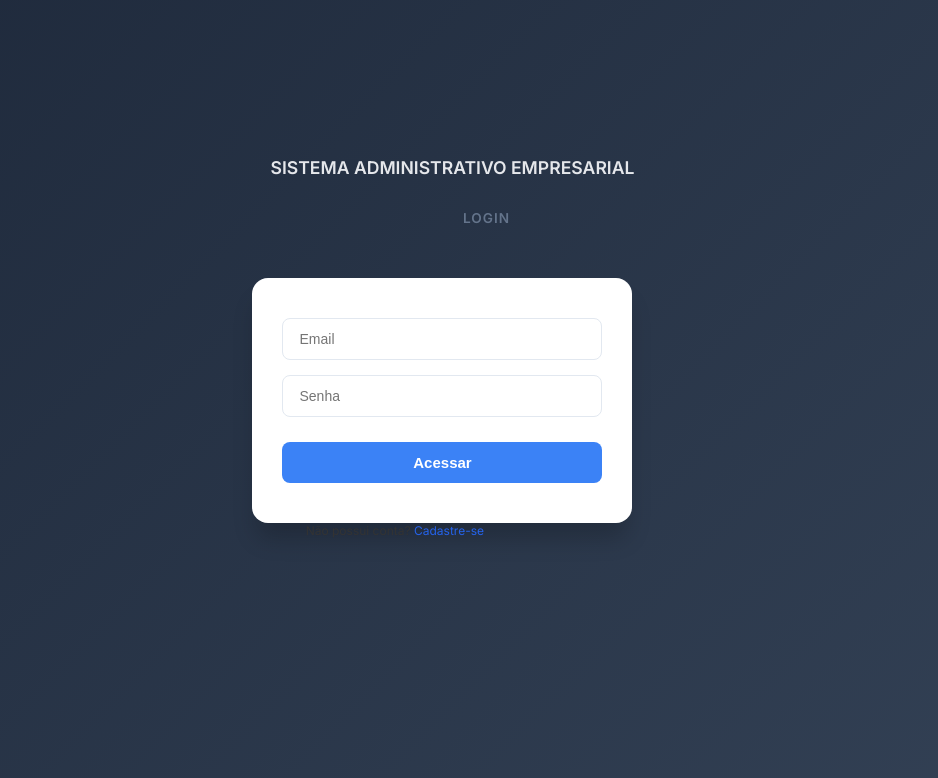
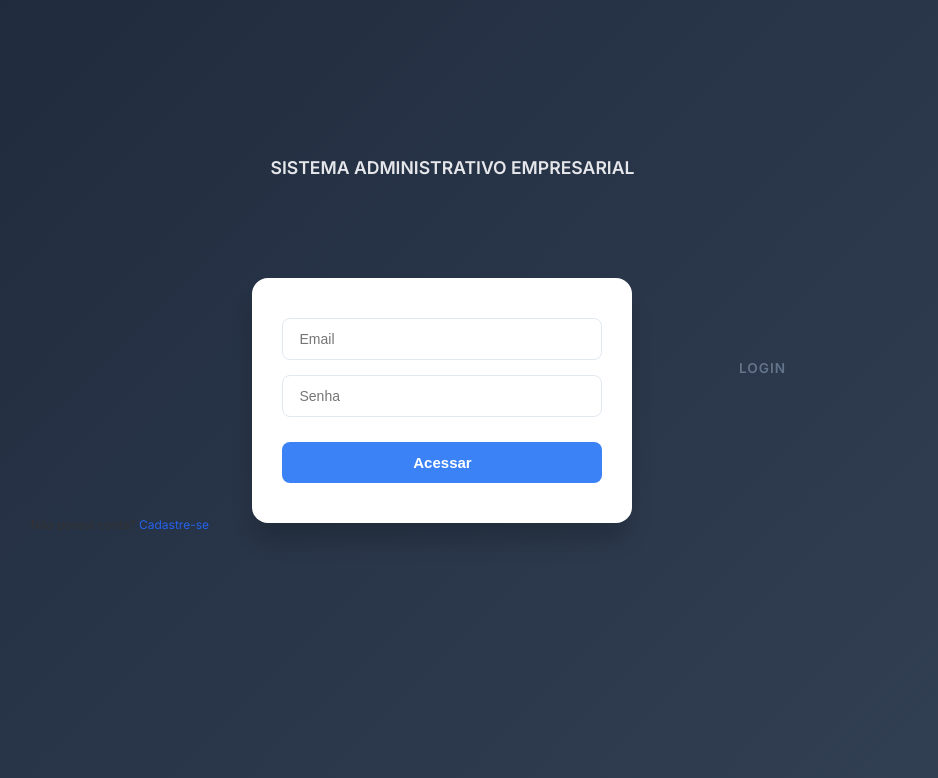
Before and after one commit to antoinjose/trabalho_pw, a PHP site: page / in a window 1280 px wide. Shown: the top 778 px of the page, without its empty margins (206-1144 px from the left). Run offline with PHP 8.4, Linux system fonts and the light colour scheme.

Commit message:
deixando responsivo

```diff
--- a/index.php
+++ b/index.php
@@ -1,4 +1,40 @@
+<?php
+session_start();
 
+
+if($_SERVER['REQUEST_METHOD'] === 'POST') {
+
+    $email = $_POST['email'];
+    $senha = $_POST['senha'];
+
+
+    if(empty($email) || empty($senha)) {
+        echo "<h4>Por favor, preencha os campos obrigatórios</h4>";
+    } else {
+        include ('conexao.php');
+
+        $stmt = $conn->prepare("SELECT * FROM dadossae WHERE email = :email LIMIT 1");
+        $stmt->bindValue(':email', $email);
+        $stmt->execute();
+
+        $usuario = $stmt->fetch();
+
+        if($usuario && password_verify($senha, $usuario['senha'])) {
+
+            $_SESSION['usuario_id']    = $usuario['id'];
+            $_SESSION['usuario_email']  = $usuario['email'];
+            $_SESSION['usuario_senha'] = $usuario['senha'];
+
+            header('Location: restrito.php');
+            exit();
+
+        } else {
+            echo '<h4 class="invalido">E-mail ou senha inválidos. Tente novamente.</h4>';
+        }
+    }
+}
+
+?>
 
 <!DOCTYPE html>
 <html lang="pt-br">
@@ -77,6 +113,25 @@
             z-index: 99;
         }
 
+        @media (max-width: 1920px) {
+            h3 {
+            position: absolute;
+            top: 360px;
+            left: 945px;
+            font-size: 0.85rem;
+            color: #64748b;
+            margin: 0 0 25px 0;
+            text-transform: uppercase;
+            letter-spacing: 1px;
+            z-index: 99;
+        }
+            p {
+            margin-right: 275px;
+            top: 245px;
+            font-size: 12px;
+            z-index: 99;
+        }
+}
         input {
             width: 100%;
             padding: 12px 16px;
@@ -129,6 +184,7 @@
             color: #2563eb;
         }
 
+
     </style>
 </head>
 <body>
@@ -141,41 +197,4 @@
     </form>
     <p>Não possui conta? <a href="cadastrar.php">Cadastre-se</a></p>
 </body>
-<?php
-session_start();
-
-
-if($_SERVER['REQUEST_METHOD'] === 'POST') {
-
-    $email = $_POST['email'];
-    $senha = $_POST['senha'];
-
-
-    if(empty($email) || empty($senha)) {
-        echo "<h4>Por favor, preencha os campos obrigatórios</h4>";
-    } else {
-        include ('conexao.php');
-
-        $stmt = $conn->prepare("SELECT * FROM dadossae WHERE email = :email LIMIT 1");
-        $stmt->bindValue(':email', $email);
-        $stmt->execute();
-
-        $usuario = $stmt->fetch();
-
-        if($usuario && password_verify($senha, $usuario['senha'])) {
-
-            $_SESSION['usuario_id']    = $usuario['id'];
-            $_SESSION['usuario_email']  = $usuario['email'];
-            $_SESSION['usuario_senha'] = $usuario['senha'];
-
-            header('Location: restrito.php');
-            exit();
-
-        } else {
-            echo '<h4 class="invalido">E-mail ou senha inválidos. Tente novamente.</h4>';
-        }
-    }
-}
-
-?>
 </html>
```
